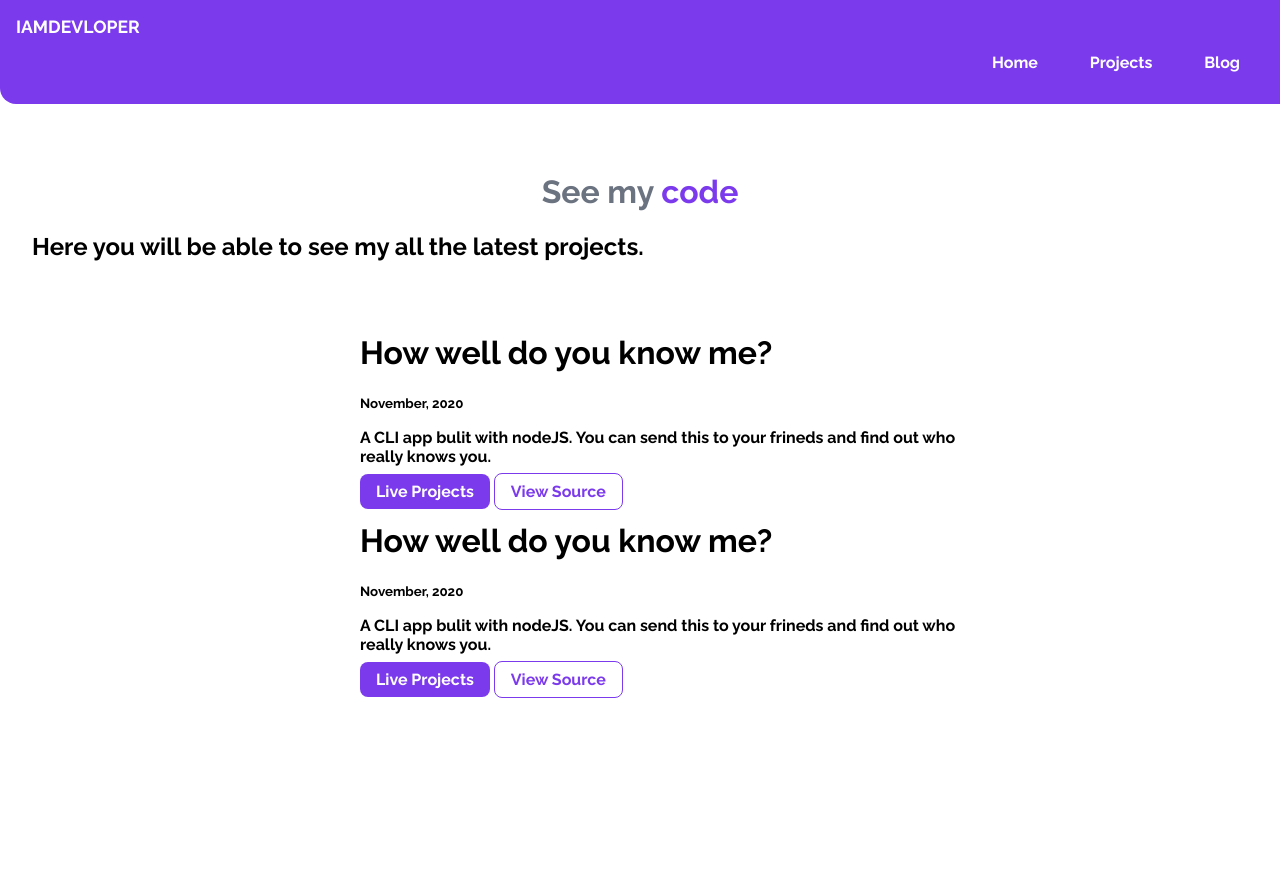
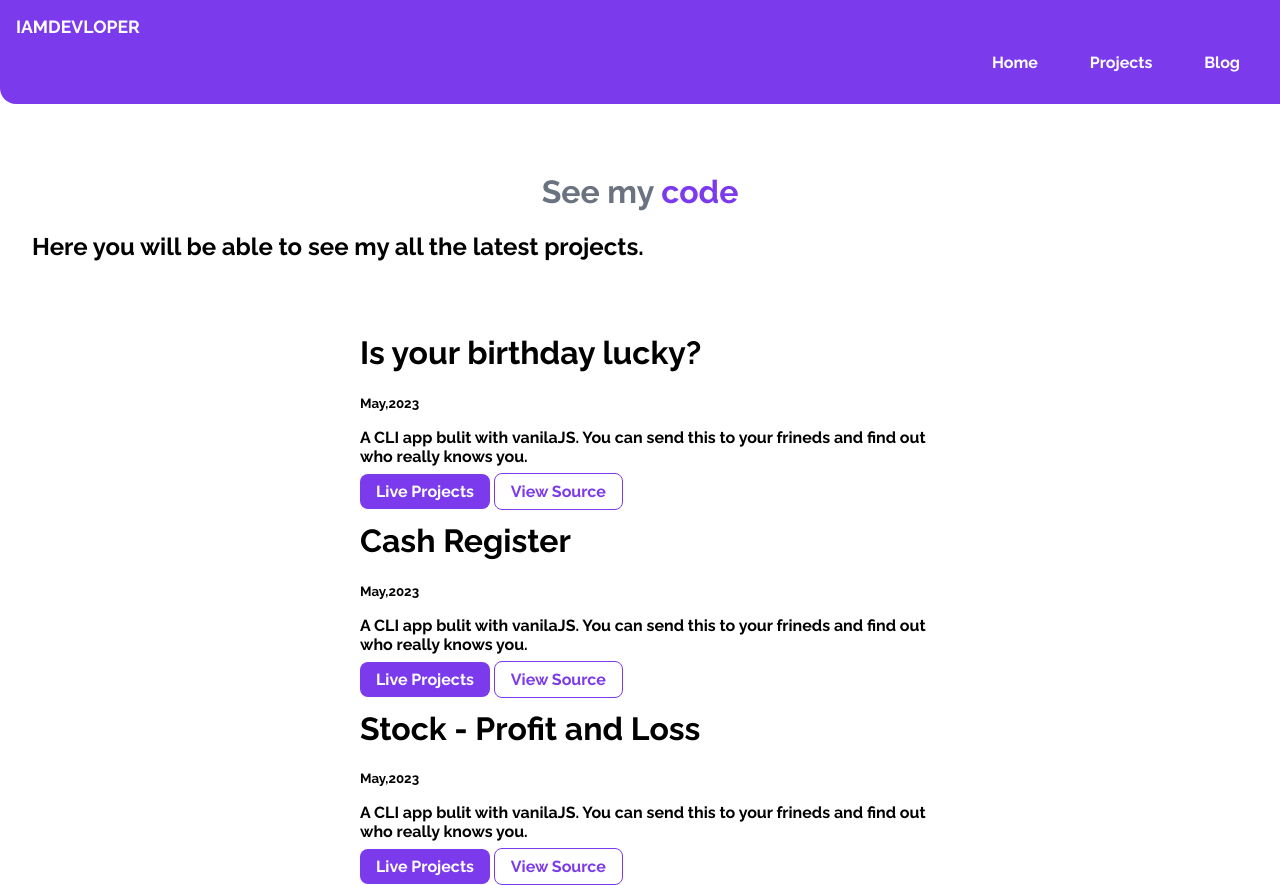
Before and after one commit to harshil114/adarsh-balika, a plain HTML site: page projects.html in a window 1280 px wide. Before the commit the page ends 800 px from the top, so only its background shows below. Drawn offline with Linux system fonts and the light colour scheme.

Commit message:
links updated

```diff
--- a/projects.html
+++ b/projects.html
@@ -4,7 +4,7 @@
     <meta charset="UTF-8">
     <meta http-equiv="X-UA-Compatible" content="IE=edge">
     <meta name="viewport" content="width=device-width, initial-scale=1.0">
-    <title>Blogs | Adarsh Balika</title>
+    <title>Projects | Adarsh Balika</title>
     <link href="style.css" rel="stylesheet"></a>
 </head>
 <nav class="navigation container">
@@ -25,37 +25,51 @@
 <body>
     <header class="hero">
        <h1 class="hero-heading">See my <span class="heading-inverted">code</h1>
-        <h2>Here you will be able to see my all the latest projects.</h2>
+        <h2>Here you will be able to see my all the latest projects.    </h2>
     </header>
 
     <ul class="list-non-bullet container-center">
 
         <li>
             <div class="container-center">
-                <h1>How well do you know me?</h1>
-                <small>November, 2020</small>
-                <p>A CLI app bulit with <storng>nodeJS</storng>. You can send this to your frineds and find out who really knows you.</p>
+                <h1>Is your birthday lucky?</h1>
+                <small>May,2023</small>
+                <p>A CLI app bulit with <strong>vanilaJS</strong>. You can send this to your frineds and find out who really knows you.</p>
             </div>
 
         </li>
 
-        <a class="link link-primary" href="/https://replit.com/@HarshilVispute">Live Projects</a>
+        <a class="link link-primary" href="https://isyourbirthdayluckyforyou.netlify.app/">Live Projects</a>
         <a class="link link-secondary
-        " href="/https://github.com/harshil114">View Source</a>
+        " href="https://github.com/harshil114/is-your-birthday-lucky">View Source</a>
 
 
         <li>
             <div class="container-center">
-                <h1>How well do you know me?</h1>
-                <small>November, 2020</small>
-                <p>A CLI app bulit with <storng>nodeJS</storng>. You can send this to your frineds and find out who really knows you.</p>
+                <h1>Cash Register</h1>
+                <small>May,2023</small>
+                <p>A CLI app bulit with <strong>vanilaJS</strong>. You can send this to your frineds and find out who really knows you.</p>
             </div>
 
         </li>
 
-        <a class="link link-primary" href="/https://replit.com/@HarshilVispute">Live Projects</a>
+        <a class="link link-primary" href="https://registeryourcash.netlify.app/">Live Projects</a>
         <a class="link link-secondary
-        " href="/https://github.com/harshil114">View Source</a>
+        " href="https://github.com/harshil114/cash-register">View Source</a>
+
+
+        <li>
+            <div class="container-center">
+                <h1>Stock - Profit and Loss</h1>
+                <small>May,2023</small>
+                <p>A CLI app bulit with <strong>vanilaJS</strong>. You can send this to your frineds and find out who really knows you.</p>
+            </div>
+
+        </li>
+
+        <a class="link link-primary" href="https://profitandloss-stock.netlify.app/">Live Projects</a>
+        <a class="link link-secondary
+        " href="https://github.com/harshil114/stock-profit-loss">View Source</a>
 
     </ul>
 </body>
```
